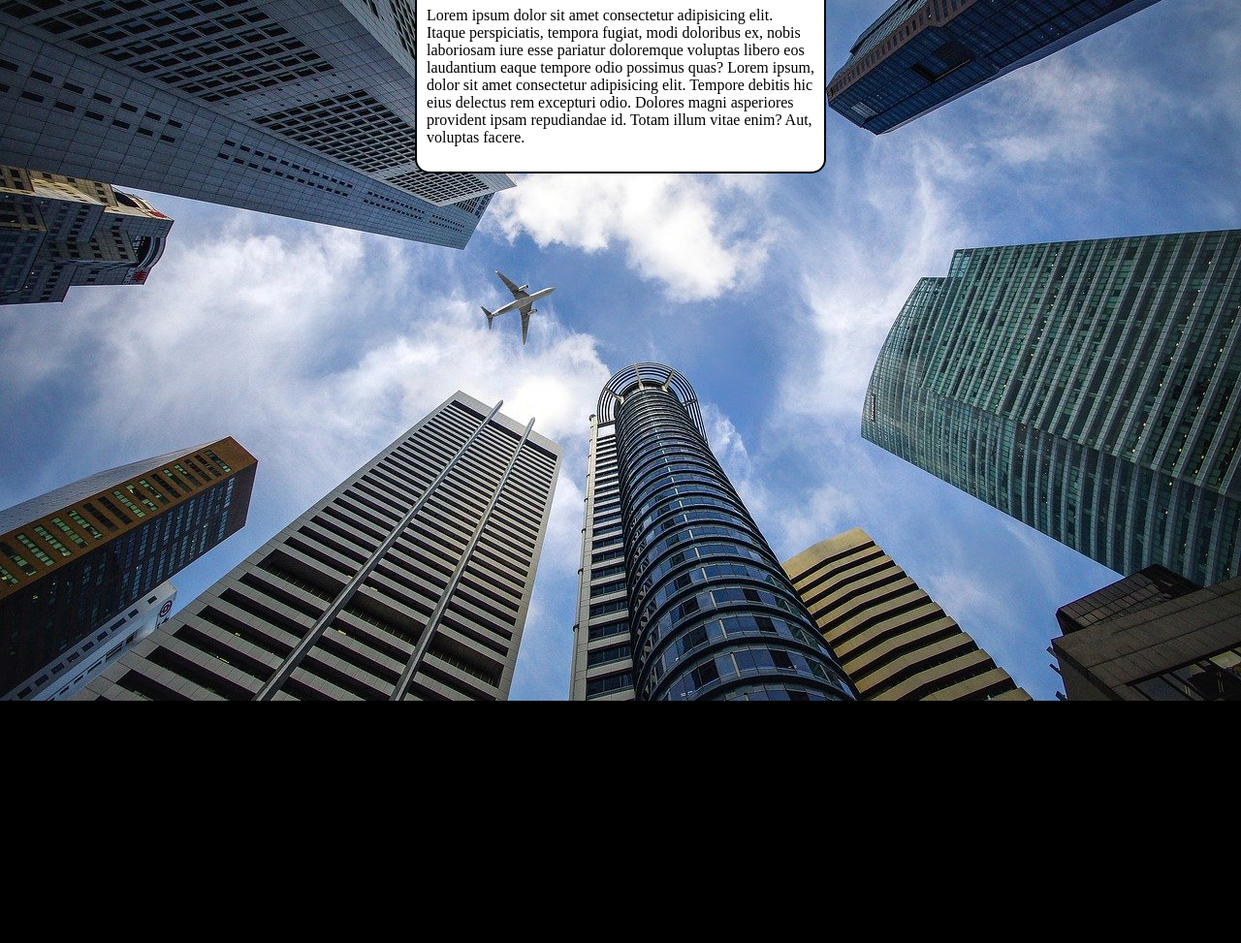
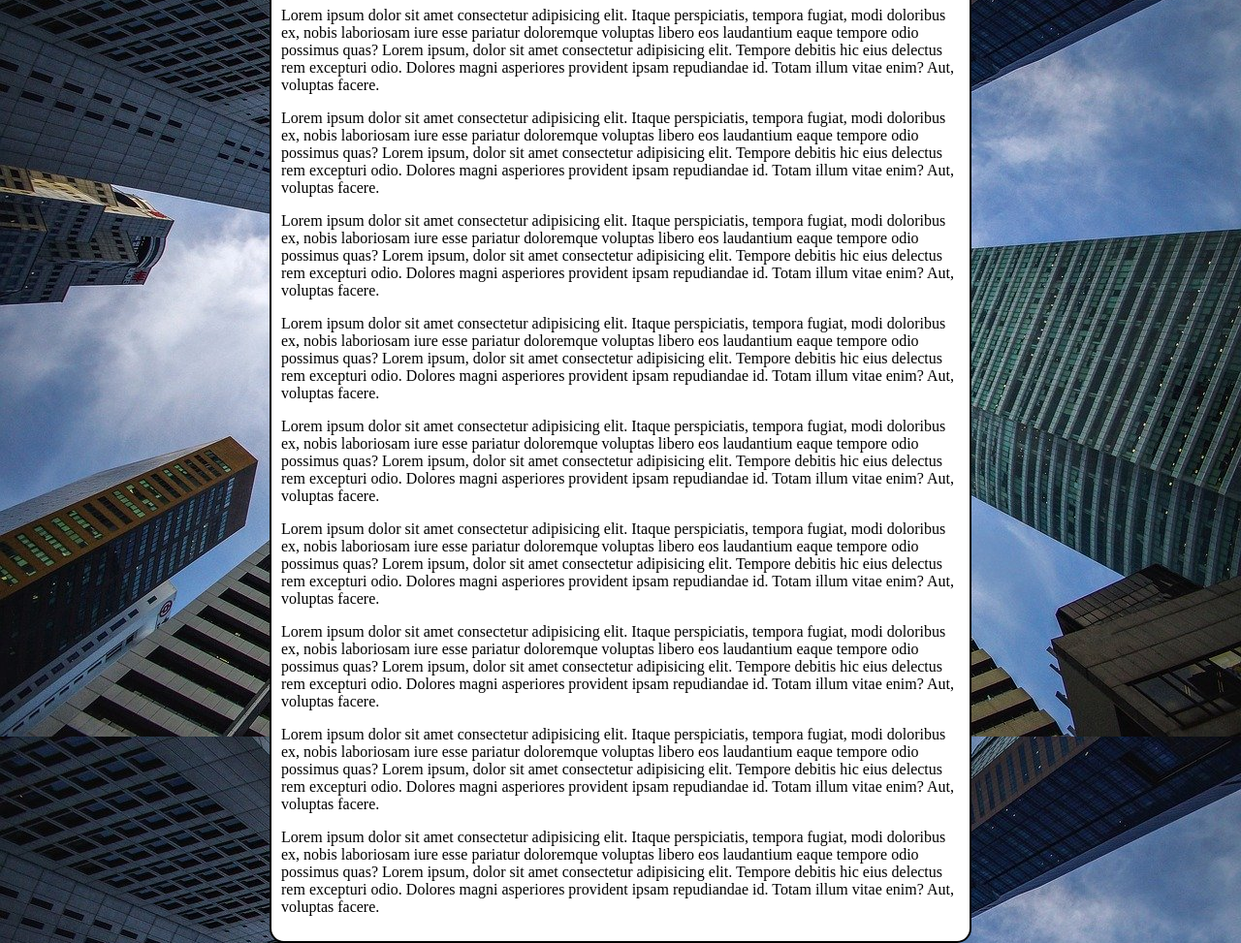
Before and after one commit to mateussuzuki/html-css, a plain HTML site: page Exercicios/ex22/fundo06.html in a window 1280 px wide. Shown: the part 93-1066 px from the top of the page at 97% size. Before the commit the page ends 816 px from the top, so only its background shows below. Drawn offline with Linux system fonts and the light colour scheme.

Commit message:
Update fundo06.html

```diff
--- a/Exercicios/ex22/fundo06.html
+++ b/Exercicios/ex22/fundo06.html
@@ -8,15 +8,22 @@
     <style>
         body{
             height: 100vh;
-            background-color: black;
+            /*background-color: black;
             background-image: url(imagens/wallpaper002.jpg);
             background-position: center top;
             background-repeat: no-repeat;
             background-size: cover;
+            background-attachment: fixed;
+
+            /* Shorthand - background
+            color > image > position > repeat > [size] > attachment
+             */
+             background: black url(imagens/wallpaper002.jpg) center top no-repeat fixed;
+             background-size: cover;
         }
         main{
             background-color: white;
-            width: 400px;
+            max-width: 700px;
             padding: 10px;
             margin: auto;
             border: 2px solid black;
@@ -28,6 +35,16 @@
     <main>
         <h1>Teste de imagens de fundo</h1>
         <p>Lorem ipsum dolor sit amet consectetur adipisicing elit. Itaque perspiciatis, tempora fugiat, modi doloribus ex, nobis laboriosam iure esse pariatur doloremque voluptas libero eos laudantium eaque tempore odio possimus quas? Lorem ipsum, dolor sit amet consectetur adipisicing elit. Tempore debitis hic eius delectus rem excepturi odio. Dolores magni asperiores provident ipsam repudiandae id. Totam illum vitae enim? Aut, voluptas facere.</p>
+        <p>Lorem ipsum dolor sit amet consectetur adipisicing elit. Itaque perspiciatis, tempora fugiat, modi doloribus ex, nobis laboriosam iure esse pariatur doloremque voluptas libero eos laudantium eaque tempore odio possimus quas? Lorem ipsum, dolor sit amet consectetur adipisicing elit. Tempore debitis hic eius delectus rem excepturi odio. Dolores magni asperiores provident ipsam repudiandae id. Totam illum vitae enim? Aut, voluptas facere.</p>
+        <p>Lorem ipsum dolor sit amet consectetur adipisicing elit. Itaque perspiciatis, tempora fugiat, modi doloribus ex, nobis laboriosam iure esse pariatur doloremque voluptas libero eos laudantium eaque tempore odio possimus quas? Lorem ipsum, dolor sit amet consectetur adipisicing elit. Tempore debitis hic eius delectus rem excepturi odio. Dolores magni asperiores provident ipsam repudiandae id. Totam illum vitae enim? Aut, voluptas facere.</p>
+        <p>Lorem ipsum dolor sit amet consectetur adipisicing elit. Itaque perspiciatis, tempora fugiat, modi doloribus ex, nobis laboriosam iure esse pariatur doloremque voluptas libero eos laudantium eaque tempore odio possimus quas? Lorem ipsum, dolor sit amet consectetur adipisicing elit. Tempore debitis hic eius delectus rem excepturi odio. Dolores magni asperiores provident ipsam repudiandae id. Totam illum vitae enim? Aut, voluptas facere.</p>
+        <p>Lorem ipsum dolor sit amet consectetur adipisicing elit. Itaque perspiciatis, tempora fugiat, modi doloribus ex, nobis laboriosam iure esse pariatur doloremque voluptas libero eos laudantium eaque tempore odio possimus quas? Lorem ipsum, dolor sit amet consectetur adipisicing elit. Tempore debitis hic eius delectus rem excepturi odio. Dolores magni asperiores provident ipsam repudiandae id. Totam illum vitae enim? Aut, voluptas facere.</p>
+        <p>Lorem ipsum dolor sit amet consectetur adipisicing elit. Itaque perspiciatis, tempora fugiat, modi doloribus ex, nobis laboriosam iure esse pariatur doloremque voluptas libero eos laudantium eaque tempore odio possimus quas? Lorem ipsum, dolor sit amet consectetur adipisicing elit. Tempore debitis hic eius delectus rem excepturi odio. Dolores magni asperiores provident ipsam repudiandae id. Totam illum vitae enim? Aut, voluptas facere.</p>
+        <p>Lorem ipsum dolor sit amet consectetur adipisicing elit. Itaque perspiciatis, tempora fugiat, modi doloribus ex, nobis laboriosam iure esse pariatur doloremque voluptas libero eos laudantium eaque tempore odio possimus quas? Lorem ipsum, dolor sit amet consectetur adipisicing elit. Tempore debitis hic eius delectus rem excepturi odio. Dolores magni asperiores provident ipsam repudiandae id. Totam illum vitae enim? Aut, voluptas facere.</p>
+        <p>Lorem ipsum dolor sit amet consectetur adipisicing elit. Itaque perspiciatis, tempora fugiat, modi doloribus ex, nobis laboriosam iure esse pariatur doloremque voluptas libero eos laudantium eaque tempore odio possimus quas? Lorem ipsum, dolor sit amet consectetur adipisicing elit. Tempore debitis hic eius delectus rem excepturi odio. Dolores magni asperiores provident ipsam repudiandae id. Totam illum vitae enim? Aut, voluptas facere.</p>
+        <p>Lorem ipsum dolor sit amet consectetur adipisicing elit. Itaque perspiciatis, tempora fugiat, modi doloribus ex, nobis laboriosam iure esse pariatur doloremque voluptas libero eos laudantium eaque tempore odio possimus quas? Lorem ipsum, dolor sit amet consectetur adipisicing elit. Tempore debitis hic eius delectus rem excepturi odio. Dolores magni asperiores provident ipsam repudiandae id. Totam illum vitae enim? Aut, voluptas facere.</p>
+
+
 
     </main>
 
```
